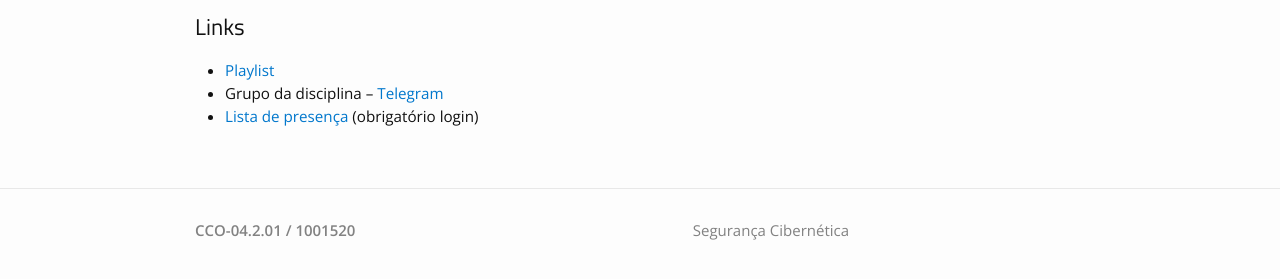
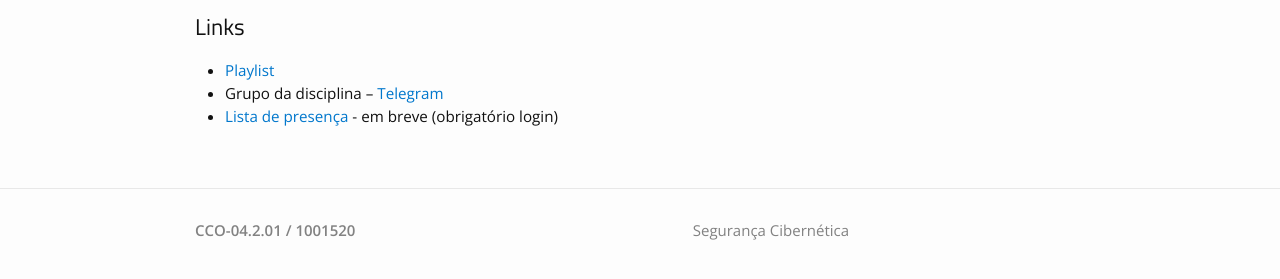
Before and after one commit to thotypous/cybersec-website, a Jekyll site: the page built from index.md, in a window 1280 px wide. Shown: the part 288-567 px from the top of the page. Built offline with Jekyll 4.4.1, drawn with Linux system fonts in a browser that asks for light colours.

Commit message:
upgrade links

```diff
--- a/index.md
+++ b/index.md
@@ -12,5 +12,5 @@ Utilize o menu superior para acessar as informações sobre a disciplina.
 ## Links
 
  * [Playlist](https://www.youtube.com/playlist?list=PLtQaN06AB3mJJXu7cuoK7KaL9e0KfChuQ)
- * Grupo da disciplina – [Telegram](https://t.me/+KWdhhuAMyk40ZWNh)
- * [Lista de presença](https://docs.google.com/spreadsheets/d/13HULgDkCXn20IfmuAMj4UIsJmiOp2UyzVVhWLZeQ8Yw/edit?usp=sharing) (obrigatório login)
+ * Grupo da disciplina – [Telegram](https://t.me/+TcqtQo89B1tlOTdh)
+ * [Lista de presença]() - em breve (obrigatório login)
```
